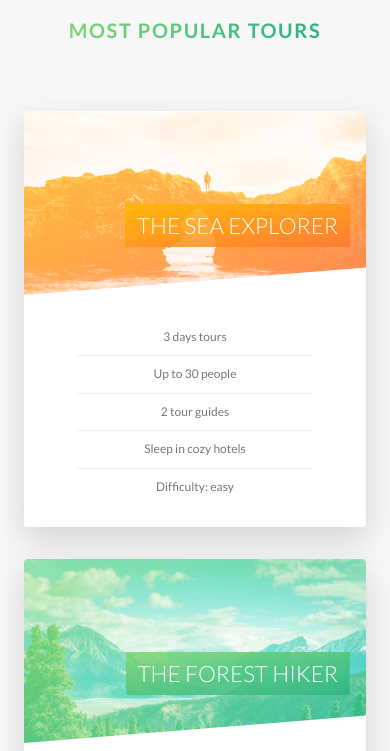
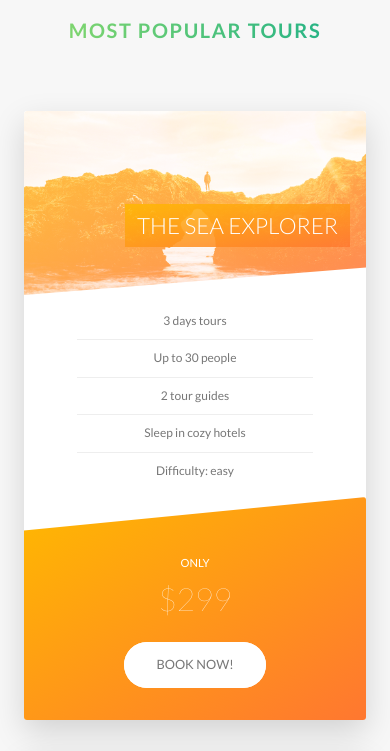
Before and after one commit to hunex91/advanced-css-natours, a website: page index.html in a window 390 px wide. Shown: the part 2477-3228 px from the top of the page. Drawn offline with Linux system fonts and the light colour scheme.

Commit message:
Fixed some more responsive stuff

```diff
--- a/sass/components/_card.scss
+++ b/sass/components/_card.scss
@@ -178,4 +178,46 @@
     font-size: 6rem;
     font-weight: 100;
   }
+
+  @include responsive(tablet-port) {
+    height: auto;
+    border-radius: 3px;
+    background-color: $color-white;
+    box-shadow: 0 1.5rem 4rem rgba($color-black, .15);
+
+    &__side {
+      position: relative;
+      height: auto;
+      box-shadow: none;
+
+      &--back {
+        transform: rotateY(0deg);
+        clip-path: polygon(0 15%, 100% 0, 100% 100%, 0 100%);
+      }
+    }
+
+    &:hover &__side--front {
+      transform: rotateY(0);
+    }
+
+    &__details {
+      padding: 1rem 3rem;
+    }
+
+    &__cta {
+      position: relative;
+      padding: 7rem 4rem 4rem 4rem;
+      top: 0;
+      left: 0;
+      transform: translate(0);
+    }
+
+    &__price-box {
+      margin-bottom: $margin-small;
+    }
+
+    &__price-value {
+      font-size: 4rem;
+    }
+  }
 }
--- a/sass/components/_form.scss
+++ b/sass/components/_form.scss
@@ -29,6 +29,10 @@
     &::-webkit-input-placeholder {
       color: $color-grey-dark-2;
     }
+
+    @include responsive(tablet-port) {
+      width: 100%;
+    }
   }
 
   &__label {
@@ -49,6 +53,11 @@
   &__radio-group {
     width: 49%;
     display: inline-block;
+
+    @include responsive(tablet-port) {
+      width: 100%;
+      margin-bottom: 2rem;
+    }
   }
 
   &__radio-label {
--- a/sass/components/_story.scss
+++ b/sass/components/_story.scss
@@ -9,10 +9,6 @@
   font-size: $font-size-default;
   transform: skewX(-12deg);
 
-  & > * {
-    transform: skewX(12deg);
-  }
-
   &__shape {
     position: relative;
     width: 15rem;
@@ -22,6 +18,10 @@
     shape-outside: circle(50% at 50% 50%);
     clip-path: circle(50% at 50% 50%);
     transform: translateX(-3rem) skewX(12deg);
+
+    @include responsive(phone) {
+      transform: translate(-3rem) skew(0deg);
+    }
   }
 
   &__image {
@@ -29,6 +29,14 @@
     transition: all .5s ease;
     transform: scale(1.4);
     backface-visibility: hidden;
+  }
+
+  &__text {
+    transform: skewX(12deg);
+
+    @include responsive(phone) {
+      transform: skew(0deg);
+    }
   }
 
   &__caption {
@@ -54,4 +62,14 @@
     transform: scale(1);
     filter: blur(3px) brightness(80%);
   }
+
+  @include responsive(tablet-port) {
+    width: 100%;
+    padding: 4rem;
+    padding-left: 7rem;
+  }
+
+  @include responsive(phone) {
+    transform: skewX(0deg);
+  }
 }
--- a/sass/pages/_home.scss
+++ b/sass/pages/_home.scss
@@ -75,5 +75,34 @@
   &__form {
     width: 50%;
     padding: 6rem;
+
+    @include responsive(tablet-land) {
+      width: 70%;
+    }
+
+    @include responsive(tablet-port) {
+      width: 100%;
+    }
+  }
+
+  @include responsive(tablet-land) {
+    background-image:
+      linear-gradient(
+        105deg,
+        rgba($color-white, 0.9) 0%,
+        rgba($color-white, 0.9) 70%,
+        transparent 70%
+      ),
+      url('../img/nat-10.jpg');
+  }
+
+  @include responsive(tablet-port) {
+    background-image:
+      linear-gradient(
+        to right,
+        rgba($color-white, 0.9) 0%,
+        rgba($color-white, 0.9) 100%
+      ),
+      url('../img/nat-10.jpg');
   }
 }
```
Also changed, not shown: css/style.css.
